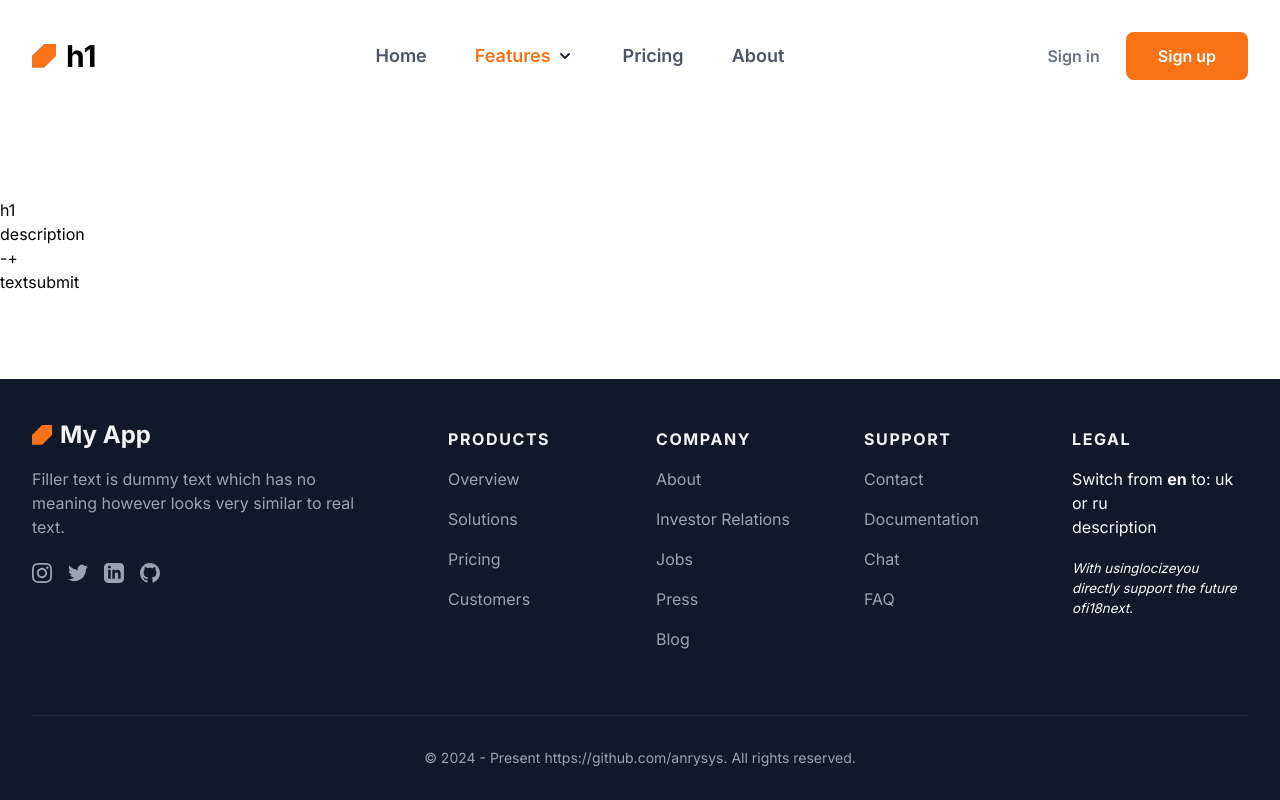
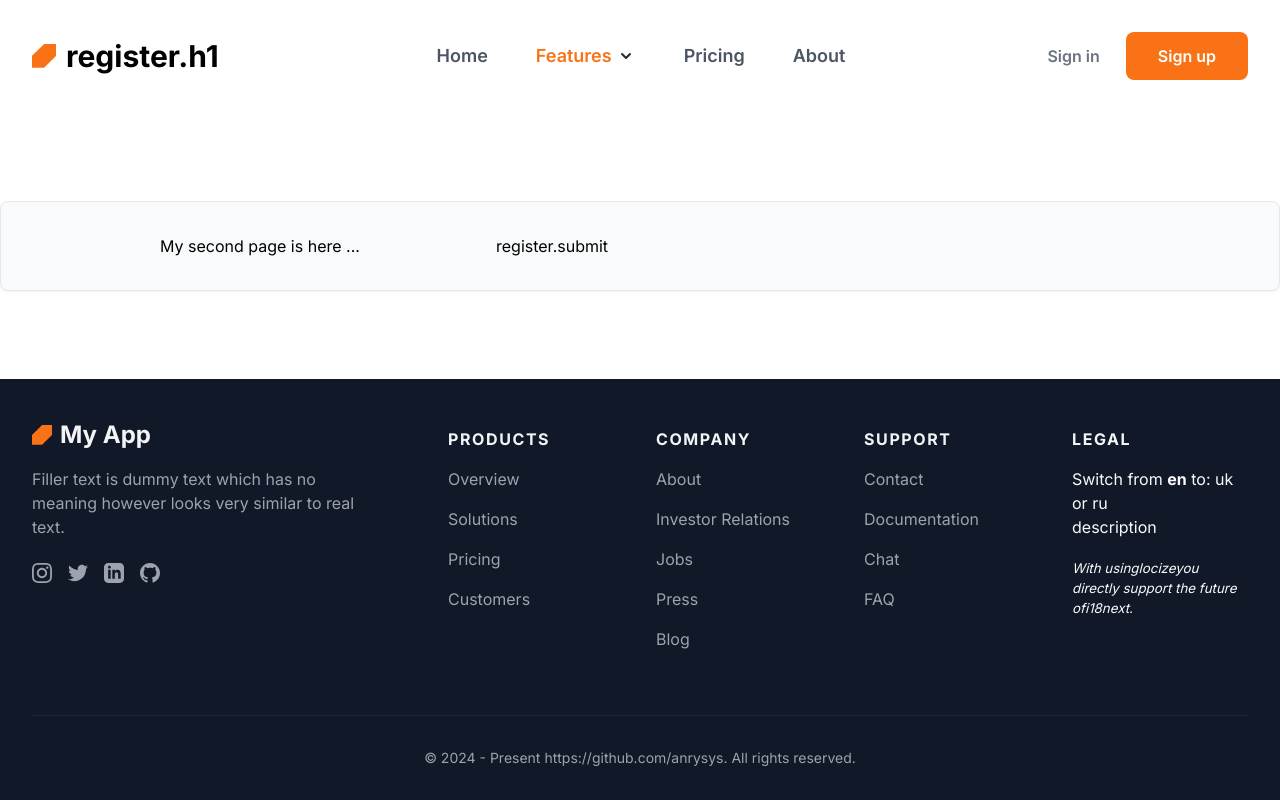
Before and after one commit to anrysys/frontend-backend-next-fiber, a Next.js app in the folder frontend/: page /en/auth/register in a window 1280 px wide. Built offline with nearby package versions, Linux system fonts and the light colour scheme; what i18next-resources-to-backend would draw is missing.

Commit message:
Add locale for auth/*

```diff
--- a/frontend/app/[lng]/auth/register/layout.tsx
+++ b/frontend/app/[lng]/auth/register/layout.tsx
@@ -12,10 +12,10 @@ export async function generateMetadata({ params: { lng } }: {
 }) {
   if (languages.indexOf(lng) < 0) lng = fallbackLng
   // eslint-disable-next-line react-hooks/rules-of-hooks
-  const { t } = await useTranslation(lng, 'auth-register')
+  const { t } = await useTranslation(lng, 'auth')
   return {
-    title: t('title')
-  }
+    title: t('register.title'),
+    description: t('register.description'),}
 }
 
 export default function Layout({ children }: {
--- a/frontend/app/[lng]/auth/register/page.tsx
+++ b/frontend/app/[lng]/auth/register/page.tsx
@@ -1,42 +1,36 @@
 'use client'
 
-import Link from 'next/link'
-import { useState } from 'react'
-import { useTranslation } from '../../../i18n/client'
-import { Footer } from '../../components/Footer/client'
-import { Header } from '../../components/Header'
+import { useTranslation } from '@/app/i18n/client';
+import Link from 'next/link';
+import { Footer } from '../../components/Footer/client';
+import { Header } from '../../components/Header';
 
-const authRegister = "auth-register";
-
-export default function AuthPage({ params: { lng } }: {
+export default function Page({ params: { lng } }: {
   params: {
     lng: string;
   };
 }) {
-  const { t } = useTranslation(lng, authRegister)
-  const [counter, setCounter] = useState(0)
+  const { t } = useTranslation(lng, 'auth')
   return (
-    <>
-      <div className="flex flex-col min-h-screen justify-between">
-        <Header heading={t('h1')} />
+    <div className="flex flex-col min-h-screen justify-between">
+      <Header heading={t('register.h1')} />
       <main>
-        <h1>{t('h1')}</h1>
-        <p>{t('description')}</p>
-        <div>
-          <button onClick={() => setCounter(Math.max(0, counter - 1))}>-</button>
-          <button onClick={() => setCounter(Math.min(10, counter + 1))}>+</button>
+        <div className="w-full rounded-lg border bg-gray-50 shadow-sm lg:block">
+          <div className="mx-auto flex max-w-screen-lg items-center gap-8 p-8">
+            <div className="grid w-2/3 grid-cols-2 gap-8">
+              My second page is here ...
+              <br />
+              <Link href={`/${lng}`}>
+                <button type="button">
+                  {t('register.submit')}
+                </button>
+              </Link>
+            </div>
+
+          </div>
         </div>
-        <Link href={`/${lng}/auth/login`}>
-          {t('text')}
-        </Link>
-        <Link href={`/${lng}`}>
-          <button type="button">
-            {t('submit')}
-          </button>
-        </Link>
       </main>
-        <Footer lng={lng} path={authRegister} />
-      </div>
-    </>
+      <Footer lng={lng} path="/auth/register" />
+    </div>
   )
 }
--- a/frontend/app/i18n/locales/en/auth-register.json
+++ b/frontend/app/i18n/locales/en/auth.json
@@ -1,7 +1,9 @@
 {
+  "register": {
     "h1": "Sign Up",
     "title": "Sign Up",
-    "decription": "New User Registration",
+    "description": "New User Registration",
     "text": "Already have an account? <1>Sign in</1>",
     "submit": "Sign Up"
+  }
 }
--- a/frontend/app/i18n/locales/ru/auth-register.json
+++ /dev/null
@@ -1,7 +0,0 @@
-{
-  "h1": "Зарегистрироваться",
-  "title": "Зарегистрироваться",
-  "decription": "New User Registration",
-  "text": "Already have an account? <1>Sign in</1>",
-  "submit": "Зарегистрироваться"
-}
--- /dev/null
+++ b/frontend/app/i18n/locales/ru/auth.json
@@ -0,0 +1,9 @@
+{
+  "register": {
+    "h1": "Sign Up",
+    "title": "Sign Up",
+    "description": "New User Registration",
+    "text": "Already have an account? <1>Sign in</1>",
+    "submit": "Sign Up"
+  }
+}
--- a/frontend/app/i18n/locales/uk/auth-register.json
+++ /dev/null
@@ -1,7 +0,0 @@
-{
-  "h1": "Зареєструватися",
-  "title": "Зареєструватися",
-  "decription": "New User Registration",
-  "text": "Already have an account? <1>Sign in</1>",
-  "submit": "Зареєструватися"
-}
--- /dev/null
+++ b/frontend/app/i18n/locales/uk/auth.json
@@ -0,0 +1,9 @@
+{
+  "register": {
+    "h1": "Sign Up",
+    "title": "Sign Up",
+    "description": "New User Registration",
+    "text": "Already have an account? <1>Sign in</1>",
+    "submit": "Sign Up"
+  }
+}
```
Also changed, not shown: frontend/@types/resources.d.ts (+8 -6 lines).
